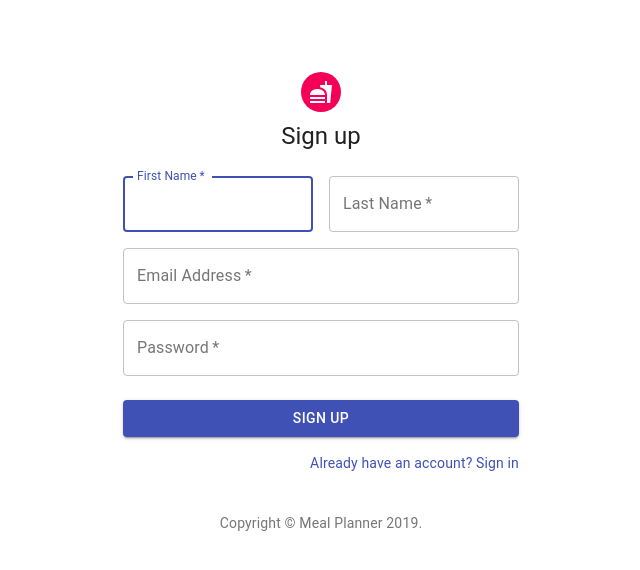
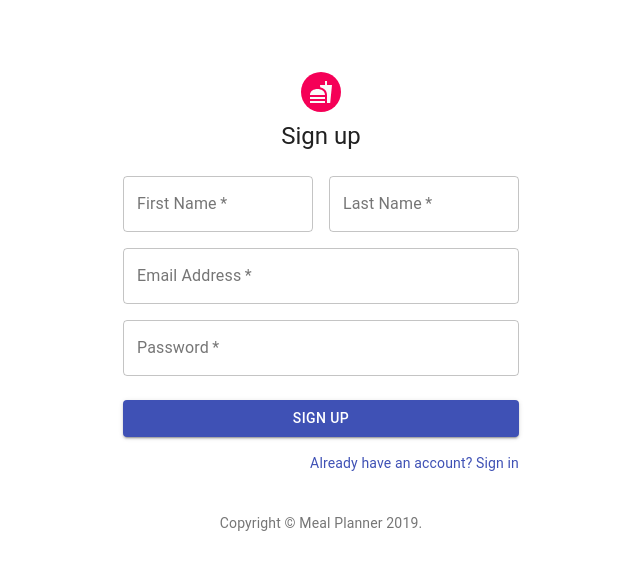
Before and after one commit to Dhartim/meal-planner-web-app, a React (Create React App) app in the folder client/: page / in a window 1280 px wide. Shown: the top 570 px of the page, without its empty margins (319-959 px from the left). Built offline with nearby package versions, Linux system fonts and the light colour scheme.

Commit message:
user_registration_frontend: clean code and put firstname and lastname as common username component

```diff
--- a/client/src/App.js
+++ b/client/src/App.js
@@ -1,5 +1,6 @@
 import React from 'react';
 import SignUp from "./component/signup/signup"
+
 function App() {
   return (
     <div id="root">
--- a/client/src/component/signup/signup.js
+++ b/client/src/component/signup/signup.js
@@ -49,38 +49,21 @@ function Copyright() {
     </Typography>
   );
 }
-
-function FirstName(){
+function userName(nam, lab) {
     return(
         <Grid item xs={12} sm={6}>
             <TextField
             autoComplete="fname"
-            name="firstName"
+            name={nam}
             variant="outlined"
             required
             fullWidth
-            id="firstName"
-            label="First Name"
-            autoFocus
+            id={nam}
+            label={lab}
             />
         </Grid>
     );
-}
 
-function LastName(){
-    return(
-        <Grid item xs={12} sm={6}>
-            <TextField
-            variant="outlined"
-            required
-            fullWidth
-            id="lastName"
-            label="Last Name"
-            name="lastName"
-            autoComplete="lname"
-            />
-        </Grid>
-    );
 }
 
 function Email(){
@@ -130,8 +113,8 @@ export default function SignUp() {
         </Typography>
         <form className={classes.form} noValidate>
           <Grid container spacing={2}>
-            <FirstName/>
-            <LastName/>
+            {userName("firstName", "First Name")}
+            {userName("lastName", "Last Name")}
             <Email />
             <Password/>
           </Grid>
```
